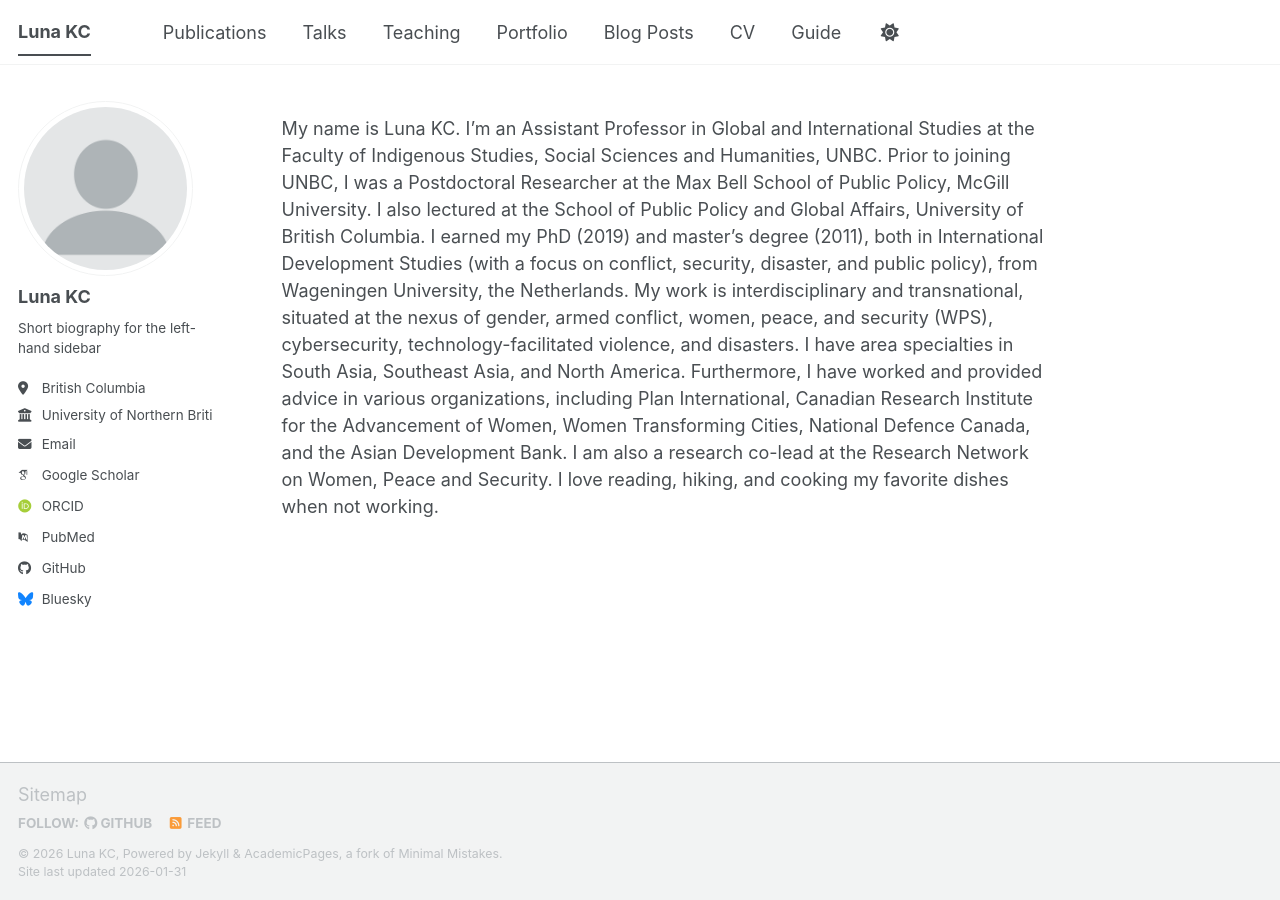
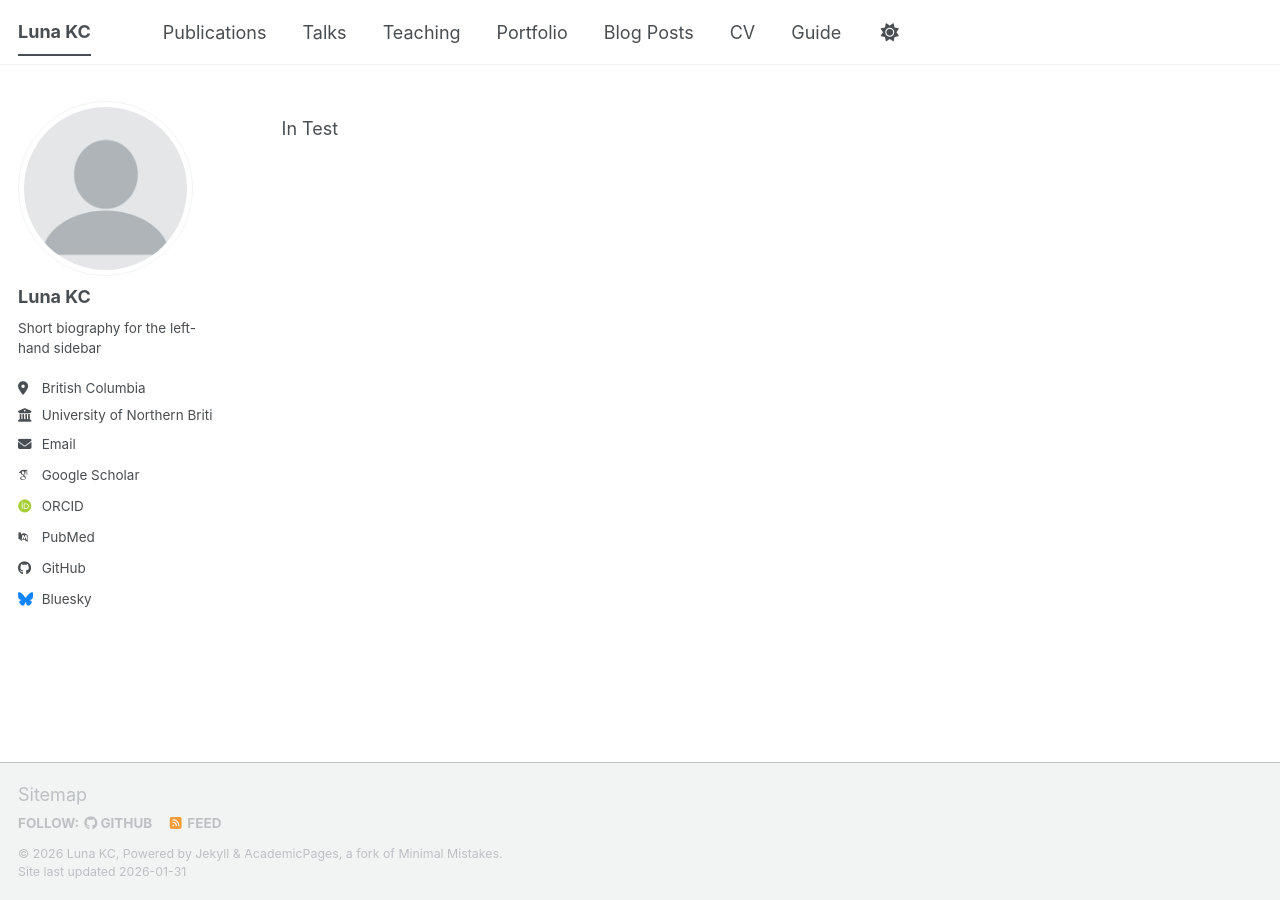
Before and after one commit to nishan258/lunakc766.github.io, a Jekyll site: the page built from _pages/about.md, in a window 1280 px wide. Built offline with Jekyll 4.4.1, drawn with Linux system fonts in a browser that asks for light colours; some web fonts are replaced; a script bundle is joined from its source files by our own code; library files that are not in the unit come from our copies.

Commit message:
Update about.md

```diff
--- a/_pages/about.md
+++ b/_pages/about.md
@@ -6,4 +6,4 @@ redirect_from:
   - /about/
   - /about.html
 ---
-My name is Luna KC. I’m an Assistant Professor in Global and International Studies at the Faculty of Indigenous Studies, Social Sciences and Humanities, UNBC. Prior to joining UNBC, I was a Postdoctoral Researcher at the Max Bell School of Public Policy, McGill University. I also lectured at the School of Public Policy and Global Affairs, University of British Columbia. I earned my PhD (2019) and master’s degree (2011), both in International Development Studies (with a focus on conflict, security, disaster, and public policy), from Wageningen University, the Netherlands. My work is interdisciplinary and transnational, situated at the nexus of gender, armed conflict, women, peace, and security (WPS), cybersecurity, technology-facilitated violence, and disasters. I have area specialties in South Asia, Southeast Asia, and North America. Furthermore, I have worked and provided advice in various organizations, including Plan International, Canadian Research Institute for the Advancement of Women, Women Transforming Cities, National Defence Canada, and the Asian Development Bank. I am also a research co-lead at the Research Network on Women, Peace and Security. I love reading, hiking, and cooking my favorite dishes when not working.
+In Test
```
